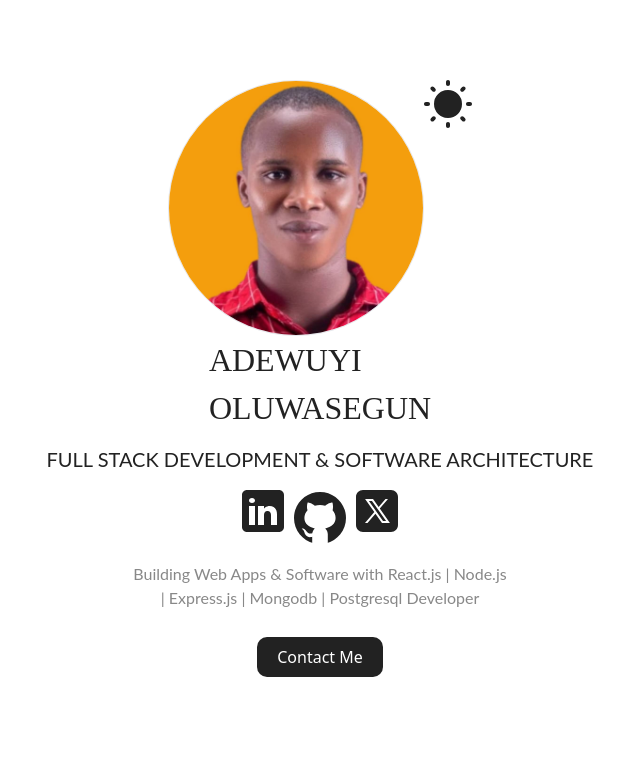
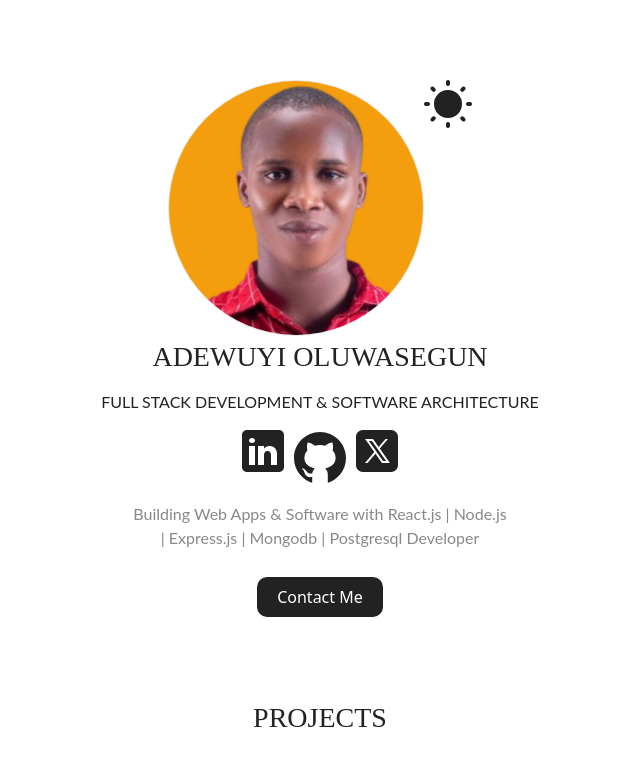
Before and after one commit to Pauly-2002/my-portfolio, a React (Vite) app: page / in a window 1280 px wide. Shown: the top 767 px of the page, without its empty margins (320-960 px from the left). Built offline with nearby package versions, Linux system fonts and the light colour scheme.

Commit message:
change the font-size

```diff
--- a/src/App.css
+++ b/src/App.css
@@ -53,12 +53,12 @@ h2 {
 
 h2,
 h3 {
-  font-size: 20px;
+  font-size: 16px;
 }
 
 h1 {
   font-family: "Raleway";
-  font-size: 32px;
+  font-size: 28px;
 }
 
 p{
--- a/src/components/HeroStyles.jsx/Hero.jsx
+++ b/src/components/HeroStyles.jsx/Hero.jsx
@@ -33,7 +33,7 @@ const Hero = () => {
         />
       </div>
       <div className="flex flex-col items-center {styles.info} justify-center w-full gap-3">
-        <h1>Adewuyi <br/> Oluwasegun</h1>
+        <h1>Adewuyi Oluwasegun</h1>
         <h2 className="text-center ">
           Full stack development & Software Architecture
         </h2>
```
